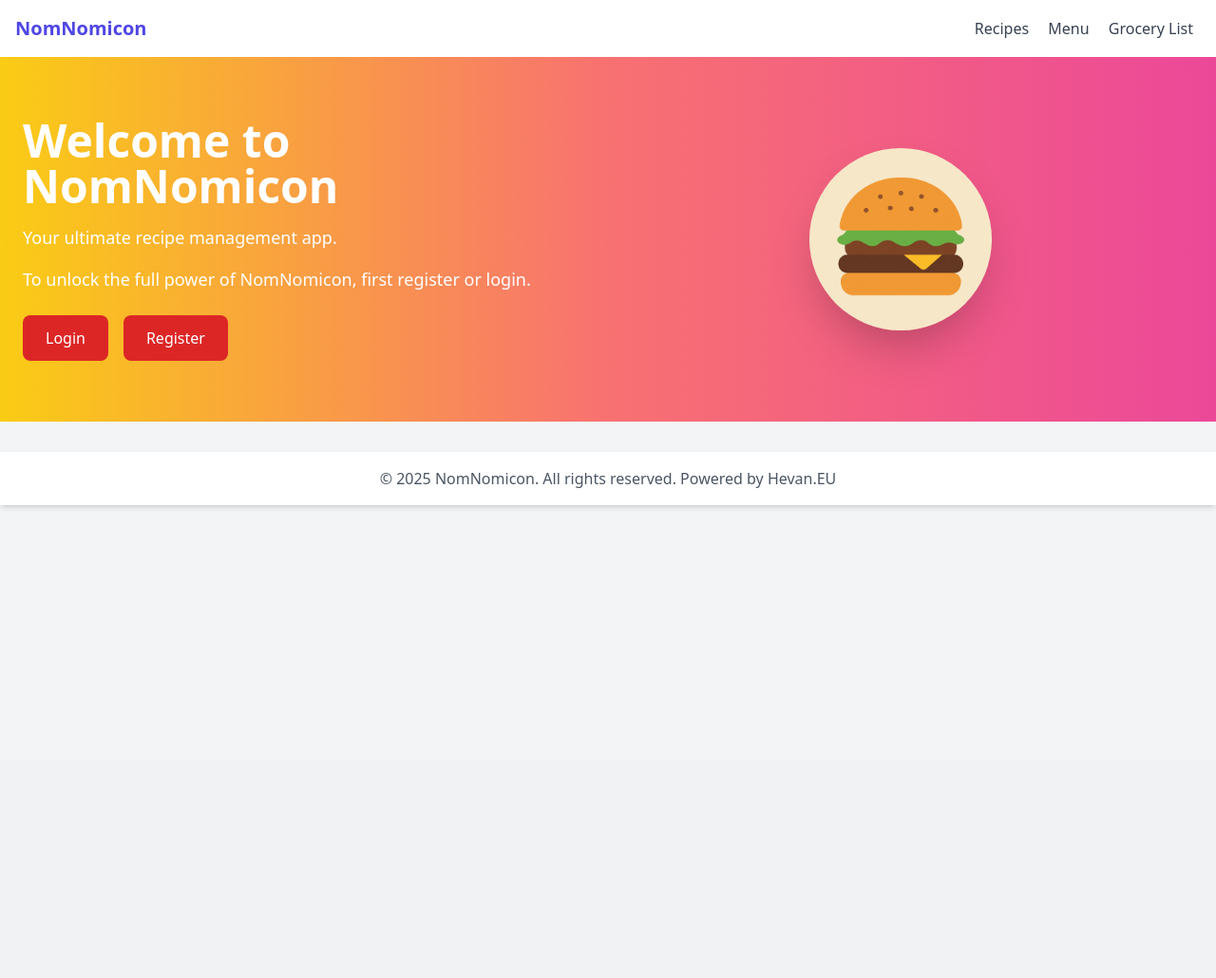
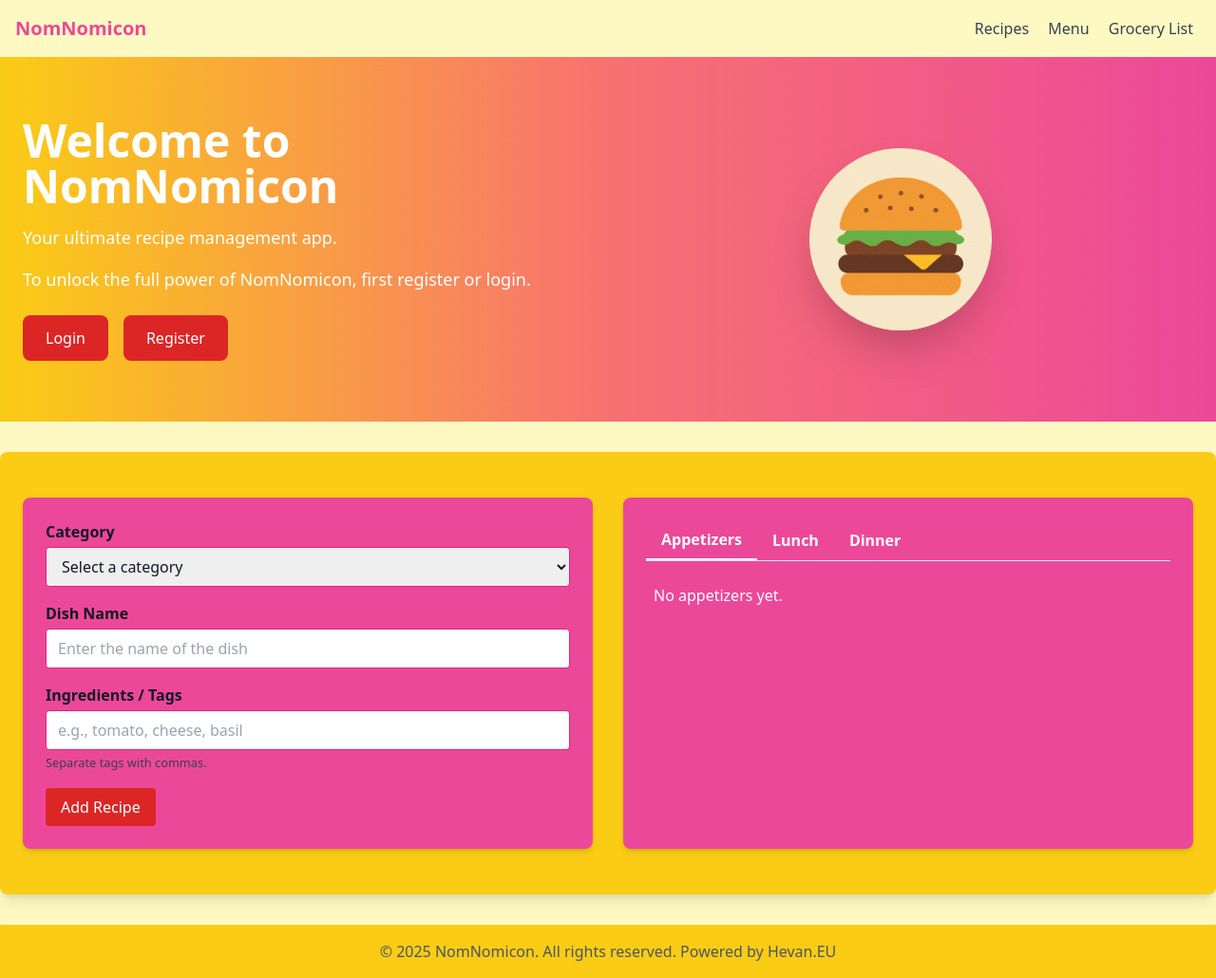
Before and after one commit to NickHemerycke/NomNomicon, a Flask app: page / in a window 1280 px wide. Shown: the whole page at 95% size. Before the commit the page ends 535 px from the top, so only its background shows below. Run offline with Flask 3, Linux system fonts and the light colour scheme; some libraries are stand-ins or nearby versions.

Commit message:
works to add recipes

```diff
--- a/app.py
+++ b/app.py
@@ -1,6 +1,8 @@
-from flask import Flask, request, jsonify, render_template, redirect, session, url_for
+from models import db, User, Recipe
+from flask import Flask, request, render_template, redirect, url_for, flash
+
 from config import Config
-from models import db, User
+from flask_migrate import Migrate
 
 from os import environ as env
 
@@ -24,7 +26,11 @@ with app.app_context():
 
 @app.route('/')
 def home():
-    return render_template("home.html")
+    appetizers = Recipe.query.filter_by(type="appetizer").all()
+    lunch = Recipe.query.filter_by(type="lunch").all()
+    dinner = Recipe.query.filter_by(type="dinner").all()
+    return render_template("home.html", appetizers=appetizers, lunch=lunch, dinner=dinner)
+
 
 @app.route('/list')
 def list():
@@ -34,6 +40,27 @@ def list():
 def menu():
     return render_template("menu.html")
 
+@app.route('/submit-recipe', methods=['POST'])
+def submit_recipe():
+    category = request.form.get("category")
+    dish_name = request.form.get("dish_name")
+    ingredients = request.form.get("ingredients")
+
+    if not category or not dish_name or not ingredients:
+        flash("All fields are required!", "error")
+        return redirect(url_for("home"))
+
+    recipe = Recipe(type=category, name=dish_name, ingredients=ingredients)
+    db.session.add(recipe)
+    db.session.commit()
+
+    flash("Recipe added successfully!", "success")
+    return redirect(url_for("home"))
+
+migrate = Migrate(app, db)
+
+
+
 
 if __name__ == '__main__':
     app.run(host="0.0.0.0", port=8080)
--- a/requirements.txt
+++ b/requirements.txt
@@ -3,5 +3,4 @@ Flask-SQLAlchemy
 psycopg2-binary
 gunicorn
 python-dotenv
-authlib>=1.0
-requests>=2.27.1
+Flask-Migrate
--- a/templates/base.html
+++ b/templates/base.html
@@ -7,11 +7,11 @@
     <!-- Tailwind JIT via CDN -->
     <script src="https://cdn.tailwindcss.com"></script>
 </head>
-<body class="bg-gray-100 text-gray-900 font-sans">
+<body class="bg-yellow-100 text-gray-900 font-sans">
 
-<nav class="bg-white shadow-md p-4">
+<nav class="bg-yellow-100 shadow-md p-4">
   <div class="container mx-auto flex justify-between items-center">
-      <a href="/" class="text-xl font-bold text-indigo-600">NomNomicon</a>
+      <a href="/" class="text-xl font-bold text-pink-500">NomNomicon</a>
       <div>
           <a href="/" class="text-gray-700 hover:text-indigo-600 mx-2">Recipes</a>
           <a href="/menu" class="text-gray-700 hover:text-indigo-600 mx-2">Menu</a>
@@ -22,7 +22,7 @@
 
 {% block content %}{% endblock %}
 
-<footer class="bg-white shadow-md p-4 mt-8">
+<footer class="bg-yellow-400 shadow-md p-4 mt-8">
     <div class="container mx-auto text-center text-gray-600">
         &copy; 2025 NomNomicon. All rights reserved. Powered by Hevan.EU
     </div>
--- a/templates/home.html
+++ b/templates/home.html
@@ -4,7 +4,7 @@
 <div class="bg-gradient-to-r from-yellow-400 via-red-400 to-pink-500">
   <div class="container mx-auto px-6 py-16 flex flex-col md:flex-row items-center justify-between">
 
-
+    <!-- Left: Hero Text -->
     <div class="text-center md:text-left md:w-1/2">
       <h1 class="text-5xl font-extrabold text-white mb-4">Welcome to NomNomicon</h1>
       <p class="text-lg text-white mb-4">Your ultimate recipe management app.</p>
@@ -15,17 +15,78 @@
       </div>
     </div>
 
-        <!-- Image Section -->
+    <!-- Right: Hero Image -->
     <div class="mt-8 md:mt-0 md:w-1/2 flex justify-center">
       <img src="/static/images/burger.png" alt="NomNomicon Logo" class="w-48 h-48 rounded-full shadow-2xl">
     </div>
+  </div>
+</div>
+
+<!-- Form + Lists Section -->
+<div class="container mx-auto px-6 py-12 bg-yellow-400 rounded-lg shadow-lg mt-8">
+  <div class="grid grid-cols-1 md:grid-cols-2 gap-8">
+
+    <!-- Left: Recipe Form -->
+    <form action="/submit-recipe" method="POST" class="p-6 bg-pink-500 rounded-lg shadow-md space-y-4">
+
+      <!-- Category Dropdown -->
+      <div>
+        <label for="category" class="block font-semibold mb-1">Category</label>
+        <select id="category" name="category" required
+                class="w-full border border-pink-600 rounded px-3 py-2">
+          <option value="">Select a category</option>
+          <option value="appetizer">Appetizer</option>
+          <option value="lunch">Lunch</option>
+          <option value="dinner">Dinner</option>
+        </select>
+      </div>
+
+      <!-- Dish Name -->
+      <div>
+        <label for="dish-name" class="block font-semibold mb-1">Dish Name</label>
+        <input type="text" id="dish-name" name="dish_name" placeholder="Enter the name of the dish" required
+               class="w-full border border-pink-600 rounded px-3 py-2">
+      </div>
+
+      <!-- Ingredients/Tags -->
+      <div>
+        <label for="ingredients" class="block font-semibold mb-1">Ingredients / Tags</label>
+        <input type="text" id="ingredients" name="ingredients" placeholder="e.g., tomato, cheese, basil"
+               class="w-full border border-pink-600 rounded px-3 py-2">
+        <small class="text-gray-700">Separate tags with commas.</small>
+      </div>
+
+      <!-- Submit Button -->
+      <div>
+        <button type="submit" class="bg-red-600 text-white px-4 py-2 rounded hover:bg-red-700 transition">
+          Add Recipe
+        </button>
+      </div>
+    </form>
+
+    <!-- Right: Tabbed Recipe Lists -->
+    <div class="p-6 bg-pink-500 rounded-lg shadow-md">
+
+      <!-- Tabs -->
+      <div class="flex border-b mb-4">
+        <button class="px-4 py-2 font-semibold text-white border-b-2 border-white">Appetizers</button>
+        <button class="px-4 py-2 font-semibold text-white hover:text-red-600">Lunch</button>
+        <button class="px-4 py-2 font-semibold text-white hover:text-red-600">Dinner</button>
+      </div>
+
+      <!-- Placeholder Lists -->
+      <div>
+        <!-- Appetizers List -->
+            <ul class="space-y-2">
+            {% for recipe in appetizers %}
+                <li class="p-2 bg-yellow-100 rounded">🍴 {{ recipe.name }}</li>
+            {% else %}
+                <li class="p-2 text-white">No appetizers yet.</li>
+            {% endfor %}
+            </ul>
 
       </div>
     </div>
-
-
-    <div>
-
-
+  </div>
 </div>
 {% endblock %}
```
Also changed, not shown: models.py (+10 -0 lines). Lines whose indentation alone changed are shown as unchanged.
